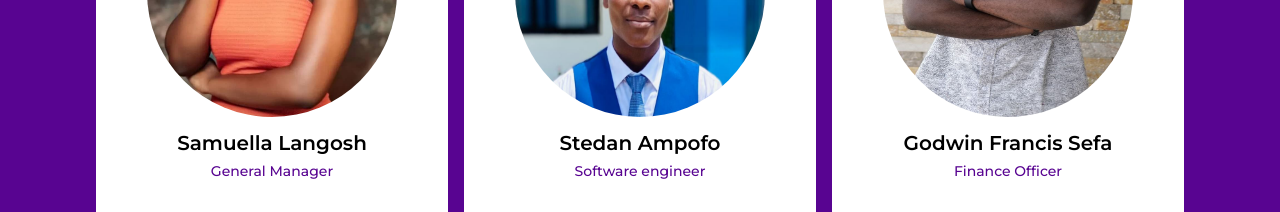
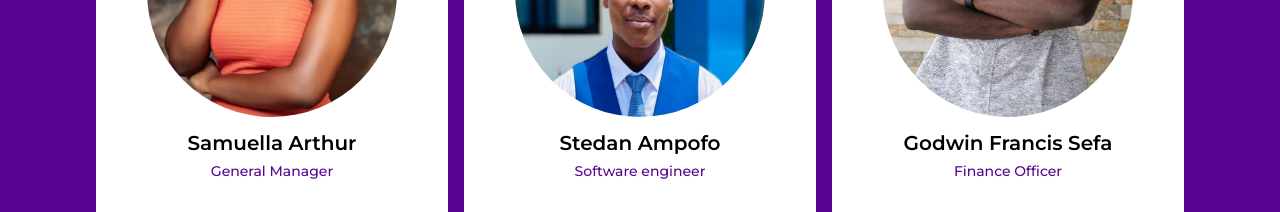
Before and after one commit to ephraim64/aetechhub, a React (Vite) app: page /about in a window 1280 px wide. Shown: the part 2240-2452 px from the top of the page. Built offline with nearby package versions, Linux system fonts and the light colour scheme; a web font is replaced by a local one.

Commit message:
Updated the name of the GM

```diff
--- a/src/constants/index.js
+++ b/src/constants/index.js
@@ -74,7 +74,7 @@ export const team = [
     },
     {
         image: Samuella,
-        name: "Samuella Langosh",
+        name: "Samuella Arthur",
         role: "General Manager",
         bio: "A passionate engineer with over 8 years of experience in quality assurance and product development. Specializing in automated testing frameworks and continuous integration pipelines.",
         expertise: [
```
